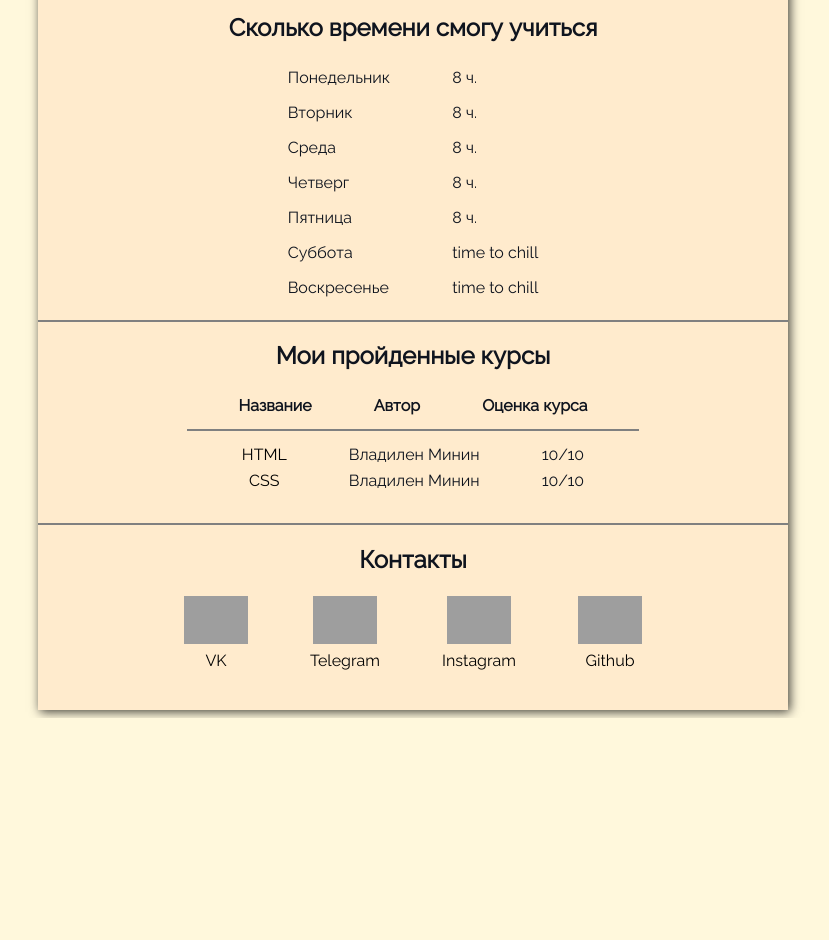
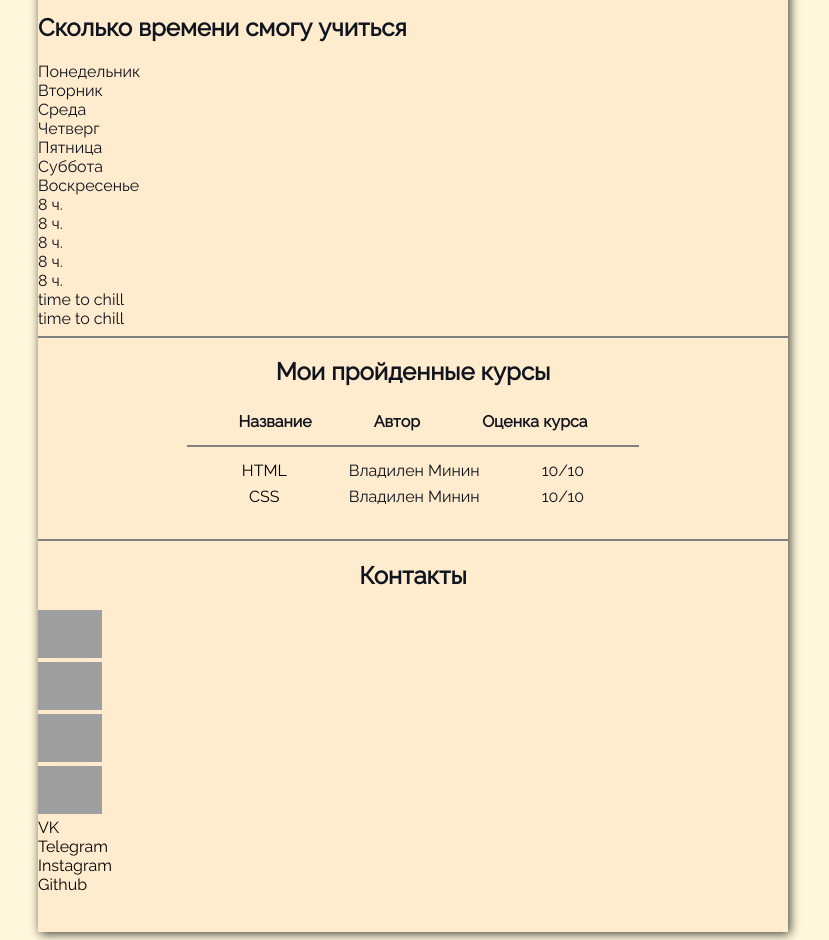
Before and after one commit to Kulyakin/CSS, a plain HTML site: page index.html in a window 1280 px wide. Shown: the part 520-1460 px from the top of the page, without its empty margins (227-1056 px from the left). Before the commit the page ends 1238 px from the top, so only its background shows below. Drawn offline with Linux system fonts and the light colour scheme; grey boxes are pictures that could not be loaded; a script that the page names is missing.

Commit message:
Update index.html

```diff
--- a/index.html
+++ b/index.html
@@ -65,40 +65,27 @@
         <br>
         <hr noshade>
 
-        <div class="learningTime">
             <h2>Сколько времени смогу учиться</h2>
-            <table class="learningTime2">
-                <tr>
-                    <td>Понедельник</td>
-                    <td>8 ч.</td>
-                </tr>
-                <tr>
-                    <td>Вторник</td>
-                    <td>8 ч.</td>
-                </tr>
-                <tr>
-                    <td>Среда</td>
-                    <td>8 ч.</td>
-                </tr>
-                <tr>
-                    <td>Четверг</td>
-                    <td>8 ч.</td>
-                </tr>
-                <tr>
-                    <td>Пятница</td>
-                    <td>8 ч.</td>
-                </tr>
-                <tr>
-                    <td>Суббота</td>
-                    <td>time to chill</td>
-                </tr>
-                <tr>
-                    <td>Воскресенье</td>
-                    <td>time to chill</td>
-                </tr>
-
-            </table>
-        </div>
+            <div class="learnTime">
+                <div class="days">
+                    <div>Понедельник</div>
+                    <div>Вторник</div>
+                    <div>Среда</div>
+                    <div>Четверг</div>
+                    <div>Пятница</div>
+                    <div>Суббота</div>
+                    <div>Воскресенье</div>
+                </div>
+                <div class="time">
+                    <div>8 ч.</div>
+                    <div>8 ч.</div>
+                    <div>8 ч.</div>
+                    <div>8 ч.</div>
+                    <div>8 ч.</div>
+                    <div>time to chill</div>
+                    <div>time to chill</div>
+                </div>
+            </div>
 
         <hr noshade>
 
@@ -128,28 +115,6 @@
 
             </table>
         </div>
-        <br>
-        <hr noshade>
-
-        <div class="contacts">
-            <h2>Контакты </h2>
-            <table class="contactsTable">
-                <tr>
-                    <td><a href="https://vk.com/kulyakinvlad" target="_blank"><img src="https://iconmonstr.com/wp-content/g/gd/makefg.php?i=../assets/preview/2013/png/iconmonstr-vk-1.png&r=0&g=0&b=0" alt="фотка" class="icons"></a></td>
-                    <td><a href="https://t.me/Sperokul" target="_blank"><img src="https://iconmonstr.com/wp-content/g/gd/makefg.php?i=../assets/preview/2018/png/iconmonstr-telegram-1.png&r=0&g=0&b=0" alt="" class="icons"></a></td>
-                    <td><a href="https://www.instagram.com/vladislavkul" target="_blank"><img src="https://iconmonstr.com/wp-content/g/gd/makefg.php?i=../assets/preview/2016/png/iconmonstr-instagram-11.png&r=0&g=0&b=0" alt="" class="icons"></a></td>
-                    <td><a href="https://github.com/Kulyakin" target="_blank"><img src="https://iconmonstr.com/wp-content/g/gd/makefg.php?i=../assets/preview/2012/png/iconmonstr-github-1.png&r=0&g=0&b=0" alt="" class="icons"></a></td>
-                </tr>
-                <tr>
-                    <td><a href="https://vk.com/kulyakinvlad" target="_blank">VK</a></td>
-                    <td><a href="https://t.me/Sperokul" target="_blank">Telegram</a></td>
-                    <td><a href="https://www.instagram.com/vladislavkul" target="_blank">Instagram</a></td>
-                    <td><a href="https://github.com/Kulyakin" target="_blank">Github</a></td>
-                </tr>
-            </table>
-        </div>
-        <br>
-        <br>
 
 
 
@@ -157,7 +122,31 @@
 
 
 
+
+        <br>
+
+        <hr noshade>
+
+        <div class="contacts">
+            <h2>Контакты </h2>
+            <div>
+                <div class="logos">
+                    <div><a href="https://vk.com/kulyakinvlad" target="_blank"><img src="https://iconmonstr.com/wp-content/g/gd/makefg.php?i=../assets/preview/2013/png/iconmonstr-vk-1.png&r=0&g=0&b=0" alt="фотка" class="but icons"></a></div>
+                    <div><a href="https://t.me/Sperokul" target="_blank"><img src="https://iconmonstr.com/wp-content/g/gd/makefg.php?i=../assets/preview/2018/png/iconmonstr-telegram-1.png&r=0&g=0&b=0" alt="" class="but icons"></a></div>
+                    <div><a href="https://www.instagram.com/vladislavkul" target="_blank"><img src="https://iconmonstr.com/wp-content/g/gd/makefg.php?i=../assets/preview/2016/png/iconmonstr-instagram-11.png&r=0&g=0&b=0" alt="" class="but icons"></a></div>
+                    <div><a href="https://github.com/Kulyakin" target="_blank"><img src="https://iconmonstr.com/wp-content/g/gd/makefg.php?i=../assets/preview/2012/png/iconmonstr-github-1.png&r=0&g=0&b=0" alt="" class="but icons"></a></div>
+                </div>
+                <div class="urls">
+                    <div><a href="https://vk.com/kulyakinvlad" target="_blank">VK</a></div>
+                    <div><a href="https://t.me/Sperokul" target="_blank">Telegram</a></div>
+                    <div><a href="https://www.instagram.com/vladislavkul" target="_blank">Instagram</a></div>
+                    <div><a href="https://github.com/Kulyakin" target="_blank">Github</a></div>
+                </div>
+                <br>
+                <br>
+        </div>
         <script src="app.js"></script>
     </div>
 </body>
 </html>
+</html>
```
